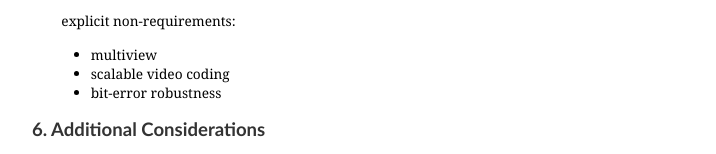
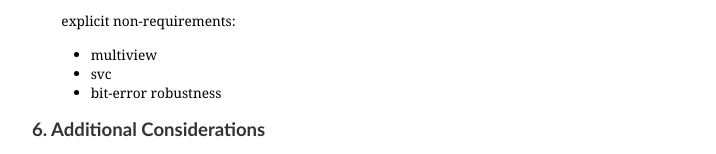
Before and after one commit to netvc/requirements, a plain HTML site: page index.html in a window 1280 px wide. Shown: the part 1731-1885 px from the top of the page, without its empty margins (258-974 px from the left). Drawn offline with Linux system fonts and the light colour scheme.

Commit message:
Script updating gh-pages.

```diff
--- a/index.html
+++ b/index.html
@@ -578,7 +578,7 @@ ul.toc a:first-child {
 
 <ul>
   <li>multiview</li>
-  <li>scalable video coding</li>
+  <li>svc</li>
   <li>bit-error robustness</li>
 </ul>
 <h1 id="rfc.section.6"><a href="#rfc.section.6">6.</a> <a href="#additional-considerations" id="additional-considerations">Additional Considerations</a></h1>
```
Also changed, not shown: draft-moffitt-videocodec-requirements.txt.
